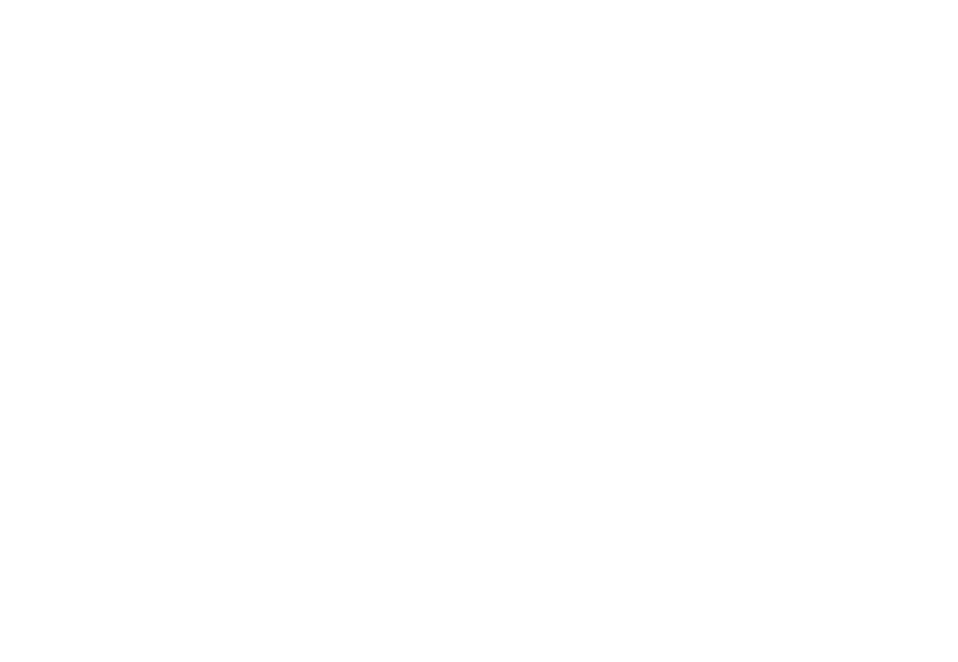
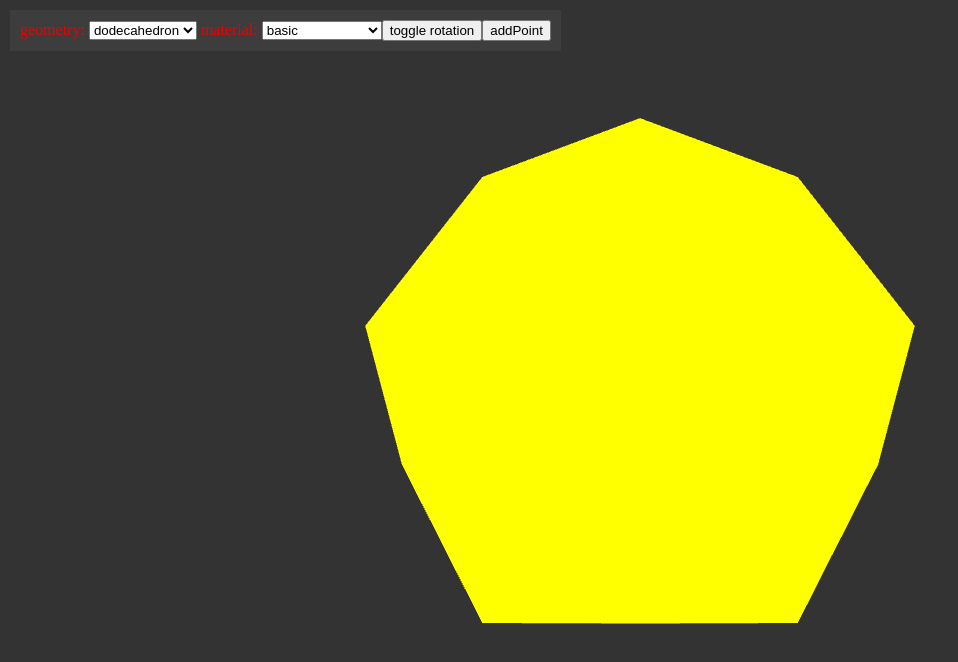
Before and after one commit to Tomoyd/frontend-framework, a Vue app in the folder vue-proj/: page /three/sprite in a window 1280 px wide. Before the commit this address had no page. Shown: the top 662 px of the page, without its empty margins (0-958 px from the left). Built offline with nearby package versions, Linux system fonts and the light colour scheme.

Commit message:
feat: points

```diff
--- /dev/null
+++ b/vue-proj/src/common/three.ts
@@ -0,0 +1,34 @@
+import {
+  AmbientLight,
+  BufferGeometry,
+  DodecahedronGeometry,
+  DoubleSide,
+  Material,
+  Mesh,
+  MeshBasicMaterial,
+  MeshNormalMaterial,
+  MeshPhysicalMaterial,
+  MeshStandardMaterial,
+} from 'three';
+
+export function getMaterials() {
+  return {
+    basic: new MeshBasicMaterial({ color: 0xffff00 }),
+    basicWireFrame: new MeshBasicMaterial({ color: 0xffff00, wireframe: true }),
+    physical: new MeshPhysicalMaterial({ color: 0xff0000 }),
+    standard: new MeshStandardMaterial(),
+    normal: new MeshNormalMaterial({ colorWrite: true, side: DoubleSide }),
+  };
+}
+
+export function getGeometries() {
+  return {
+    dodecahedron: new DodecahedronGeometry(20),
+  };
+}
+
+export function createCubeByGeometry(material: Material) {
+  return function (geometry: BufferGeometry) {
+    return new Mesh(geometry, material);
+  };
+}
--- /dev/null
+++ b/vue-proj/src/components/ThreeBasic.vue
@@ -0,0 +1,32 @@
+<template>
+  <div id="three"></div>
+  <div class="selection">
+    geometry:
+    <SelectBasic :options="geoOptions" v-model="geoType" />
+    material:
+    <SelectBasic :options="materialOptions" v-model="materialType" />
+    <button @click="toggleRotate">toggle rotation</button>
+    <slot name="default"></slot>
+  </div>
+</template>
+<style>
+.selection {
+  color: #ee0000;
+  left: 10px;
+  top: 10px;
+  position: fixed;
+  background-color: #3d3d3d;
+  padding: 10px;
+}
+.temp {
+  color: #ff0000;
+}
+</style>
+
+<script lang="ts" setup>
+import SelectBasic from '@/components/SelectBasic.vue';
+import { useThreeContainer } from '@/hooks/useThreeContainer';
+console.log('1233', 1233);
+const { materialOptions, materialType, geoOptions, geoType, toggleRotate } =
+  useThreeContainer();
+</script>
--- a/vue-proj/src/hooks/useThree.ts
+++ b/vue-proj/src/hooks/useThree.ts
@@ -1,5 +1,7 @@
 import { onMounted } from 'vue';
 import * as THREE from 'three';
+
+type Void = () => void;
 
 const {
   AmbientLight,
@@ -73,7 +75,7 @@
   return createMultiMaterialObject(geometry, materials);
 }
 
-export function useThree(id: string) {
+export function useThree(id?: string) {
   const scene = new Scene();
   const perspectiveCamera = new PerspectiveCamera(
     45,
@@ -81,7 +83,6 @@
     0.1,
     500
   );
-
   perspectiveCamera.position.set(0, -50, 50);
   perspectiveCamera.lookAt(scene.position);
 
@@ -90,7 +91,33 @@
   renderer.setSize(window.innerWidth, window.innerHeight);
   renderer.setClearColor(new THREE.Color(0x333333));
   renderer.shadowMap.enabled = true;
-  //   renderer.shadowMap.type = THREE.PCFSoftShadowMap;
+
+  let renderHandle = 0;
+
+  function createEffects() {
+    const renderEffects: Void[] = [];
+    function addEffects(fn: Void) {
+      renderEffects.push(fn);
+      return () => removeEffect(fn);
+    }
+    function removeEffect(fn: Void) {
+      const index = renderEffects.findIndex(fn);
+      renderEffects.splice(index, 1);
+    }
+
+    function getEffects() {
+      return renderEffects;
+    }
+
+    return {
+      getEffects,
+      addEffects,
+      removeEffect,
+    };
+  }
+
+  const renderEffectStore = createEffects();
+
   function addSpotLight() {
     const spotLight = new SpotLight(0xffffff, 1.2, 100, 60);
     spotLight.position.set(10, 30, 28);
@@ -124,7 +151,16 @@
 
   function render() {
     renderer.render(scene, perspectiveCamera);
-    // window.requestAnimationFrame(render);
+    renderEffectStore.getEffects().forEach((f) => f());
+  }
+
+  function loopRender() {
+    render();
+    renderHandle = window.requestAnimationFrame(loopRender);
+  }
+
+  function stopLoopRender() {
+    window.cancelAnimationFrame(renderHandle);
   }
 
   function getOjectByName(name: string) {
@@ -145,17 +181,20 @@
     scene.add(cube);
   }
 
-  onMounted(() => {
+  function mount() {
     document.getElementById(id || 'three')?.appendChild(renderer.domElement);
-    // addPlane();
-    // addSpotLight();
-    // scene.background = new THREE.Color(0xe5e5e5);
+    window.requestAnimationFrame(render);
+  }
 
-    // scene.fog = new Fog(0xffff00, 60, 90);
-    // scene.fog = new FogExp2(0xff0000, 0.01);
-
-    window.requestAnimationFrame(render);
-  });
-
-  return { render, addSpotLight, addPlane, addCustomGeometry, add };
+  return {
+    render,
+    addSpotLight,
+    addPlane,
+    addCustomGeometry,
+    add,
+    loopRender,
+    stopLoopRender,
+    renderEffectStore,
+    mount,
+  };
 }
--- /dev/null
+++ b/vue-proj/src/hooks/useThreeContainer.ts
@@ -0,0 +1,87 @@
+import {
+  createCubeByGeometry,
+  getGeometries,
+  getMaterials,
+} from '@/common/three';
+import { getObjResManageHooks } from '@/hooks/useObjResManage';
+
+import { useThree } from '@/hooks/useThree';
+import { AmbientLight, Mesh, MeshBasicMaterial } from 'three';
+import { onMounted } from 'vue';
+
+const getContainerHook = () => {
+  let hasInited = false;
+  function init() {
+    hasInited = true;
+    const createCubeByBasic = createCubeByGeometry(
+      new MeshBasicMaterial({ color: 0xffff00 })
+    );
+    cube = createCubeByBasic(geoOptions[geoType.value]);
+    three.add(cube);
+    three.add(new AmbientLight(0xff0000));
+    three.mount();
+  }
+  function getToggle() {
+    let isLoop = false;
+    const removeEffects: (() => void)[] = [];
+    function toggleRotate() {
+      if (isLoop) {
+        isLoop = false;
+        removeEffects.forEach((f) => f());
+        three.stopLoopRender();
+        return;
+      }
+      const remove = three.renderEffectStore.addEffects(() => {
+        cube.rotation.x += 0.01;
+        cube.rotation.y += 0.05;
+      });
+      isLoop = true;
+      removeEffects.push(remove);
+      three.loopRender();
+    }
+
+    return { toggleRotate };
+  }
+  let cube: Mesh;
+  const three = useThree('three');
+  const useResManage = getObjResManageHooks({
+    afterEffect: () => window.requestAnimationFrame(three.render),
+  });
+  const [geoType, geoOptions] = useResManage(
+    getGeometries(),
+    (current) => {
+      cube.geometry = current;
+    },
+    'dodecahedron'
+  );
+
+  const [materialType, materialOptions] = useResManage(
+    getMaterials(),
+    (current) => {
+      cube.material = current;
+    },
+    'basic'
+  );
+
+  const { toggleRotate } = getToggle();
+  function addGeometry<T extends string>(key: T, geo: THREE.BufferGeometry) {
+    const options = { ...geoOptions, [key]: geo };
+  }
+  let fn = onMounted;
+  const containerHook = () => {
+    fn(init);
+    fn = () => false;
+    return {
+      toggleRotate,
+      materialOptions,
+      materialType,
+      geoOptions,
+      geoType,
+      three,
+    };
+  };
+
+  return containerHook;
+};
+
+export const useThreeContainer = getContainerHook();
--- a/vue-proj/src/router/index.ts
+++ b/vue-proj/src/router/index.ts
@@ -59,6 +59,11 @@
       name: 'geometry',
       component: () => import('../views/three/GeometryDemo.vue'),
     },
+    {
+      path: '/three/sprite',
+      name: 'sprite',
+      component: () => import('../views/three/SpriteDemo.vue'),
+    },
   ],
 });
 
--- a/vue-proj/src/views/three/GeometryDemo.vue
+++ b/vue-proj/src/views/three/GeometryDemo.vue
@@ -5,6 +5,7 @@
     <SelectBasic :options="geoOptions" v-model="geoType" />
     material:
     <SelectBasic :options="materialOptions" v-model="materialType" />
+    <button @click="toggleRotate">toggle rotation</button>
   </div>
 </template>
 <style>
@@ -27,12 +28,39 @@
 
 import { useThree } from '@/hooks/useThree';
 import {
+  AmbientLight,
   BoxGeometry,
   BufferGeometry,
+  CatmullRomCurve3,
+  CircleGeometry,
+  ConeGeometry,
+  CylinderGeometry,
+  DodecahedronGeometry,
+  DoubleSide,
+  ExtrudeGeometry,
+  IcosahedronGeometry,
+  LatheBufferGeometry,
+  LatheGeometry,
   Material,
   Mesh,
   MeshBasicMaterial,
+  MeshNormalMaterial,
+  MeshPhysicalMaterial,
+  MeshStandardMaterial,
+  OctahedronGeometry,
+  Path,
   PlaneGeometry,
+  PolyhedronGeometry,
+  RingGeometry,
+  Shape,
+  ShapeGeometry,
+  SphereGeometry,
+  TetrahedronGeometry,
+  TorusGeometry,
+  TorusKnotGeometry,
+  TubeGeometry,
+  Vector2,
+  Vector3,
 } from 'three';
 import { onMounted } from 'vue';
 /*
@@ -47,8 +75,15 @@
 
 function getMaterials() {
   return {
-    basic: new MeshBasicMaterial({ color: 0xffff00 }),
-    basicWireFrame: new MeshBasicMaterial({ color: 0xffff00, wireframe: true }),
+    basic: new MeshBasicMaterial({ color: 0xffff00, side: DoubleSide }),
+    basicWireFrame: new MeshBasicMaterial({
+      color: 0xffff00,
+      wireframe: true,
+      side: DoubleSide,
+    }),
+    physical: new MeshPhysicalMaterial({ color: 0xff0000, side: DoubleSide }),
+    stardand: new MeshStandardMaterial({ side: DoubleSide }),
+    normal: new MeshNormalMaterial({ colorWrite: true, side: DoubleSide }),
   };
 }
 
@@ -58,10 +93,95 @@
   };
 }
 
+function createShape() {
+  const shape = new Shape();
+  shape.moveTo(0, 0);
+  shape.lineTo(10, 40);
+  shape.bezierCurveTo(15, 25, 25, 25, 30, 40);
+  shape.splineThru([
+    new Vector2(32, 30),
+    new Vector2(28, 20),
+    new Vector2(30, 10),
+  ]);
+  shape.quadraticCurveTo(20, 15, 10, 10);
+
+  const hole1 = new Path();
+  hole1.absellipse(16, 24, 2, 3, 0, Math.PI * 2, true, 0);
+  shape.holes.push(hole1);
+
+  const hole2 = new Path();
+  hole2.absellipse(23, 24, 2, 3, 0, Math.PI * 2, true, 0);
+  shape.holes.push(hole2);
+
+  const mouth = new Path();
+  mouth.absarc(20, 16, 3, 0, Math.PI * 2, true);
+  shape.holes.push(mouth);
+
+  return shape;
+}
+
 function getGeometries() {
+  function generatePoints(len = 20) {
+    const points: Vector2[] = [];
+    for (let i = 0; i < len; i++) {
+      points.push(
+        new Vector2(Math.sin(i * 0.2) + Math.cos(i * 0.3) * 5 + 12, i - 15)
+      );
+    }
+    return points;
+  }
   return {
+    tube: new TubeGeometry(
+      new CatmullRomCurve3(
+        Array(20)
+          .fill(0)
+          .map(
+            (_) =>
+              new Vector3(
+                -20 + Math.round(Math.random() * 50),
+                -15 + Math.round(Math.random() * 40),
+                -20 + Math.round(Math.random() * 40)
+              )
+          )
+      ),
+      20,
+      1,
+      8,
+      false
+    ),
+    lather: new LatheGeometry(generatePoints()),
+    extrude: new ExtrudeGeometry(createShape(), {
+      depth: 10,
+    }),
     plane: new PlaneGeometry(50, 50, 10, 10),
+
+    circle: new CircleGeometry(10, 20, Math.PI / 3, Math.PI),
+    ring: new RingGeometry(10, 14, 60, 8, 0, Math.PI * 2),
+    shape: new ShapeGeometry(createShape(), 10),
     box: new BoxGeometry(30, 30, 30),
+    sphere: new SphereGeometry(
+      10,
+      20,
+      20,
+      0,
+      Math.PI * 2,
+      Math.PI / 2, // y轴 角度是以z为轴线从正到负极角度
+      Math.PI
+    ),
+    cylinder: new CylinderGeometry(-10, 10, 30, 10, 20, true, 0, Math.PI * 2),
+    cone: new ConeGeometry(5, 20, 10, 10, false, 0, Math.PI * 2),
+    torus: new TorusGeometry(10, 5, 8, 20, Math.PI * 2),
+    torusKnot: new TorusKnotGeometry(10, 2, 30, 10, 2, 10),
+    polyhedron: new PolyhedronGeometry(
+      [1, -1, 2, -10, -10, 1, -10, 10, 20, 1, -10, -10],
+      [2, 1, 0, 0, 3, 2, 1, 3, 0, 2, 3, 1],
+      20,
+      0
+    ),
+    icosahedron: new IcosahedronGeometry(20),
+    tetraheadron: new TetrahedronGeometry(15),
+    octahedron: new OctahedronGeometry(20),
+    dodecahedron: new DodecahedronGeometry(20),
   };
 }
 
@@ -71,8 +191,32 @@
   );
   cube = createCubeByBasic(geoOptions[geoType.value]);
   three.add(cube);
+  three.add(new AmbientLight(0xff0000));
 }
 
+function getToggle() {
+  let isLoop = false;
+  const removeEffects: (() => void)[] = [];
+  function toggleRotate() {
+    if (isLoop) {
+      isLoop = false;
+      removeEffects.forEach((f) => f());
+      three.stopLoopRender();
+      return;
+    }
+    const remove = three.renderEffectStore.addEffects(() => {
+      cube.rotation.x += 0.01;
+      cube.rotation.y += 0.05;
+    });
+    isLoop = true;
+    removeEffects.push(remove);
+    three.loopRender();
+  }
+
+  return { toggleRotate };
+}
+
+const { toggleRotate } = getToggle();
 const three = useThree('three');
 let cube: Mesh;
 const useResManage = getObjResManageHooks({
--- /dev/null
+++ b/vue-proj/src/views/three/SpriteDemo.vue
@@ -0,0 +1,71 @@
+<template>
+  <div>
+    <ThreeBasic>
+      <button @click="addPoint">addPoint</button>
+    </ThreeBasic>
+  </div>
+</template>
+
+<script lang="ts" setup>
+import ThreeBasic from '@/components/ThreeBasic.vue';
+import { useThreeContainer } from '@/hooks/useThreeContainer';
+
+import {
+  SpriteMaterial,
+  Points,
+  MathUtils,
+  BufferGeometry,
+  Float32BufferAttribute,
+  PointsMaterial,
+  Sprite,
+  Color,
+} from 'three';
+function createPointsGeometry() {
+  const vertices = [];
+  const colors = [];
+  const colorArray = [
+    new Color(0xff0080),
+    new Color(0xffffff),
+    new Color(0x8000ff),
+  ];
+  for (let i = 0; i < 10000; i++) {
+    const x = MathUtils.randFloatSpread(100);
+    const y = MathUtils.randFloatSpread(100);
+    const z = MathUtils.randFloatSpread(100);
+
+    vertices.push(x, y, z);
+
+    const clr = colorArray[Math.floor(Math.random() * colorArray.length)];
+
+    colors.push(clr.r, clr.g, clr.b);
+  }
+
+  const geometry = new BufferGeometry();
+  geometry.setAttribute('position', new Float32BufferAttribute(vertices, 3));
+  geometry.setAttribute('color', new Float32BufferAttribute(colors, 3));
+  return geometry;
+}
+const { materialOptions, geoOptions, geoType, three } = useThreeContainer();
+
+const spriteMaterial = new PointsMaterial({
+  //   color: 0xff0000,
+  side: 30,
+  sizeAttenuation: true,
+  vertexColors: true,
+  depthTest: true,
+});
+
+const points = new Points(createPointsGeometry(), spriteMaterial);
+
+function addPoint() {
+  three.add(points);
+  //   if (points) {
+  //     points.geometry.setAttribute(
+  //       'color',
+  //       new Float32BufferAttribute([1, 0, 0], 3)
+  //     );
+  //   }
+
+  window.requestAnimationFrame(three.render);
+}
+</script>
```
